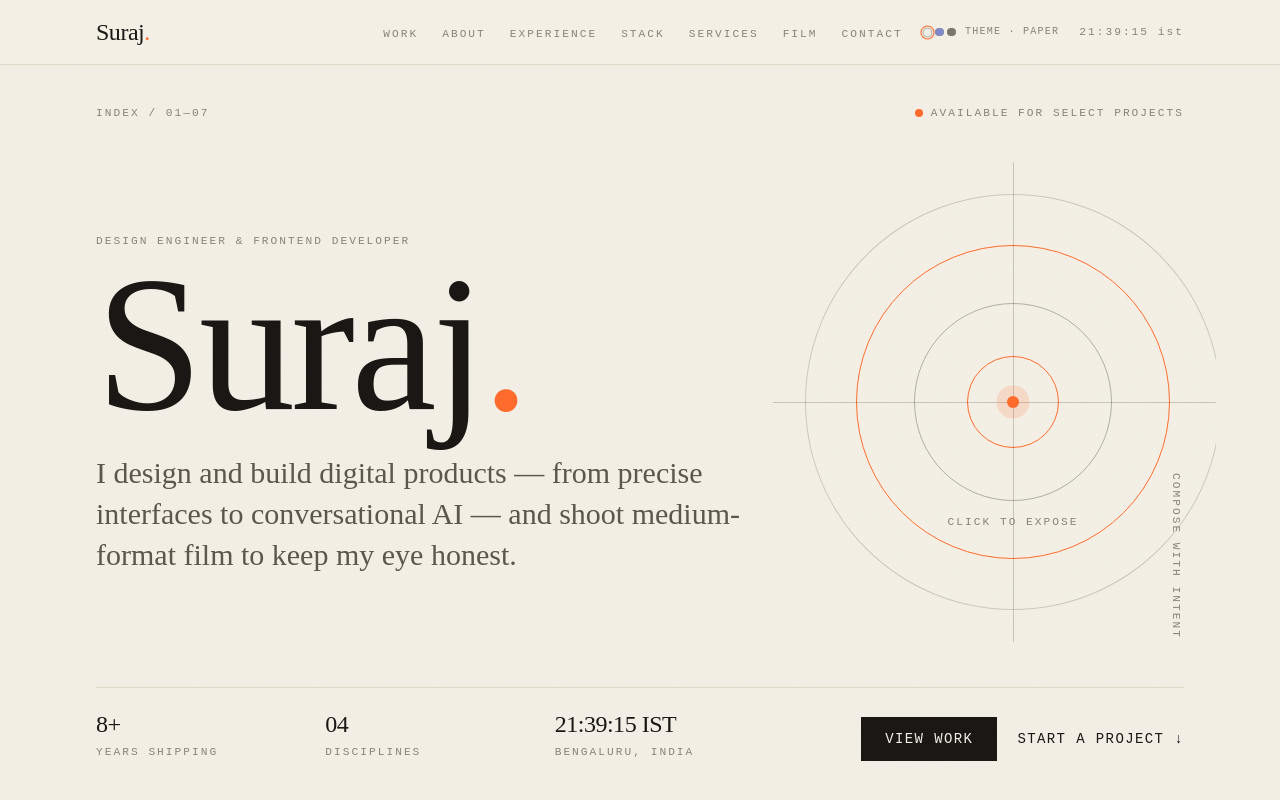
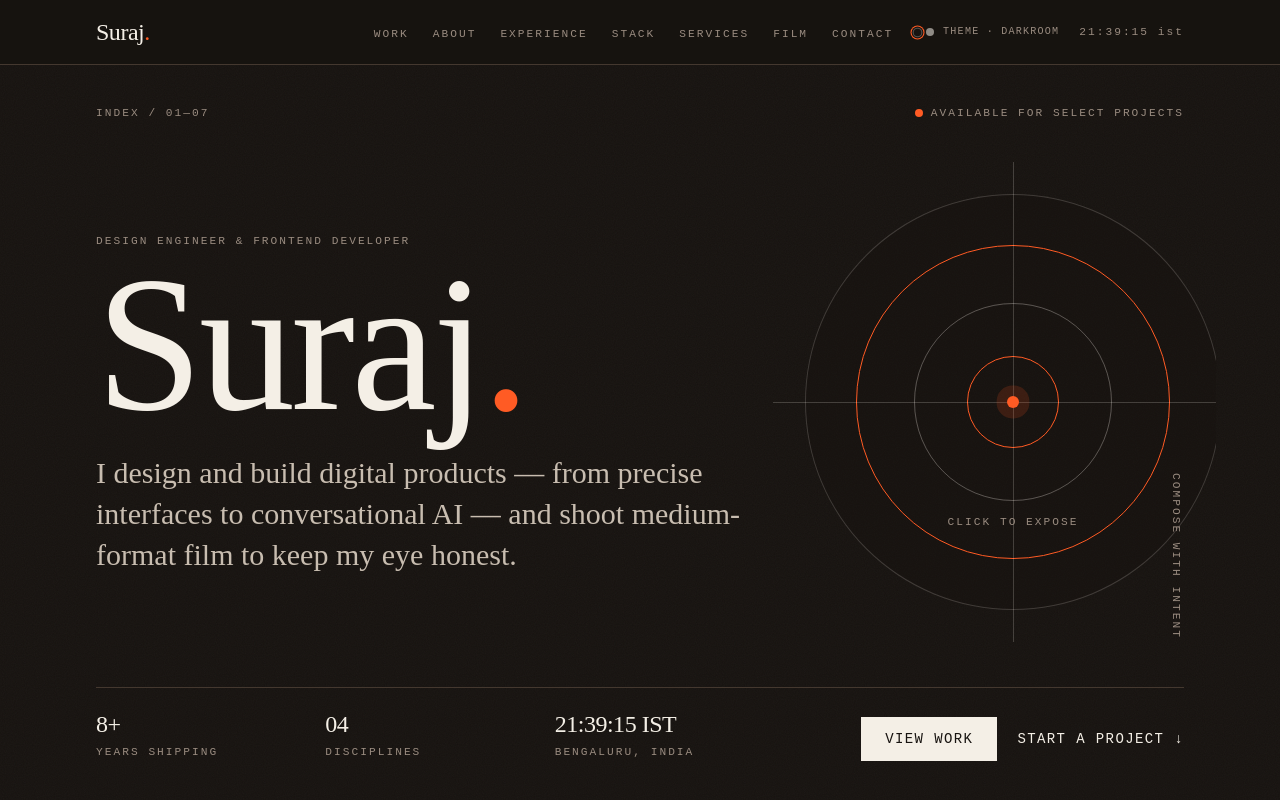
Before and after one commit to surajbanthot/bysuraj.in, a Next.js app: page / in a window 1280 px wide. Shown: the top 800 px of the page. Built offline with nearby package versions, Linux system fonts and the light colour scheme.

Commit message:
Make darkroom the default theme

```diff
--- a/src/app/globals.css
+++ b/src/app/globals.css
@@ -16,18 +16,6 @@
   --accent: #ff6b2c;
   --accent-press: #e0651a;
   color-scheme: light;
-}
-
-html[data-theme="cobalt"] {
-  --paper: #2036b6;
-  --paper-raised: #2c48d1;
-  --border: #6678df;
-  --ink: #fff8e8;
-  --muted: #dae1ff;
-  --faint: #b5c1f7;
-  --accent: #ffd166;
-  --accent-press: #ffe29a;
-  color-scheme: dark;
 }
 
 html[data-theme="darkroom"] {
@@ -182,10 +170,6 @@ body::before {
 
 .theme-dot-paper {
   background: #f4efe6;
-}
-
-.theme-dot-cobalt {
-  background: #2036b6;
 }
 
 .theme-dot-darkroom {
--- a/src/app/layout.tsx
+++ b/src/app/layout.tsx
@@ -10,7 +10,7 @@ import "./globals.css";
 const themeInitializer = `
   try {
     const saved = localStorage.getItem("suraj-portfolio-theme");
-    if (saved === "paper" || saved === "cobalt" || saved === "darkroom") {
+    if (saved === "paper" || saved === "darkroom") {
       document.documentElement.dataset.theme = saved;
     }
   } catch {}
@@ -60,7 +60,7 @@ export default function RootLayout({
   children: React.ReactNode;
 }>) {
   return (
-    <html lang="en" data-theme="paper" suppressHydrationWarning>
+    <html lang="en" data-theme="darkroom" suppressHydrationWarning>
       <head>
         <script dangerouslySetInnerHTML={{ __html: themeInitializer }} />
       </head>
--- a/src/components/PortfolioInteractions.tsx
+++ b/src/components/PortfolioInteractions.tsx
@@ -6,16 +6,15 @@ import { track } from "@vercel/analytics";
 const DARKROOM_CODE = "suraj";
 const THEME_STORAGE_KEY = "suraj-portfolio-theme";
 const THEME_EVENT = "suraj:theme-change";
-const themes = ["paper", "cobalt", "darkroom"] as const;
+const themes = ["darkroom", "paper"] as const;
 
 type PortfolioTheme = (typeof themes)[number];
 type ThemeSource = "switcher" | "easter-egg";
 type ThemeEventDetail = { theme: PortfolioTheme; source: ThemeSource };
 
 const themeNames: Record<PortfolioTheme, string> = {
+  darkroom: "Darkroom",
   paper: "Paper",
-  cobalt: "Cobalt",
-  darkroom: "Darkroom",
 };
 
 const isPortfolioTheme = (value: string | undefined): value is PortfolioTheme =>
@@ -23,7 +22,7 @@ const isPortfolioTheme = (value: string | undefined): value is PortfolioTheme =>
 
 const getCurrentTheme = (): PortfolioTheme => {
   const current = document.documentElement.dataset.theme;
-  return isPortfolioTheme(current) ? current : "paper";
+  return isPortfolioTheme(current) ? current : "darkroom";
 };
 
 const setPortfolioTheme = (theme: PortfolioTheme, source: ThemeSource) => {
@@ -41,7 +40,7 @@ const setPortfolioTheme = (theme: PortfolioTheme, source: ThemeSource) => {
 };
 
 export function ThemeSwitcher() {
-  const [theme, setTheme] = useState<PortfolioTheme>("paper");
+  const [theme, setTheme] = useState<PortfolioTheme>("darkroom");
 
   useEffect(() => {
     setTheme(getCurrentTheme());
@@ -127,7 +126,7 @@ export function DarkroomEasterEgg() {
       );
 
       if (bufferRef.current === DARKROOM_CODE) {
-        const next = !active;
+        const next = getCurrentTheme() !== "darkroom";
         setDarkroom(next);
         bufferRef.current = "";
         track("darkroom_easter_egg", { enabled: next });
```
